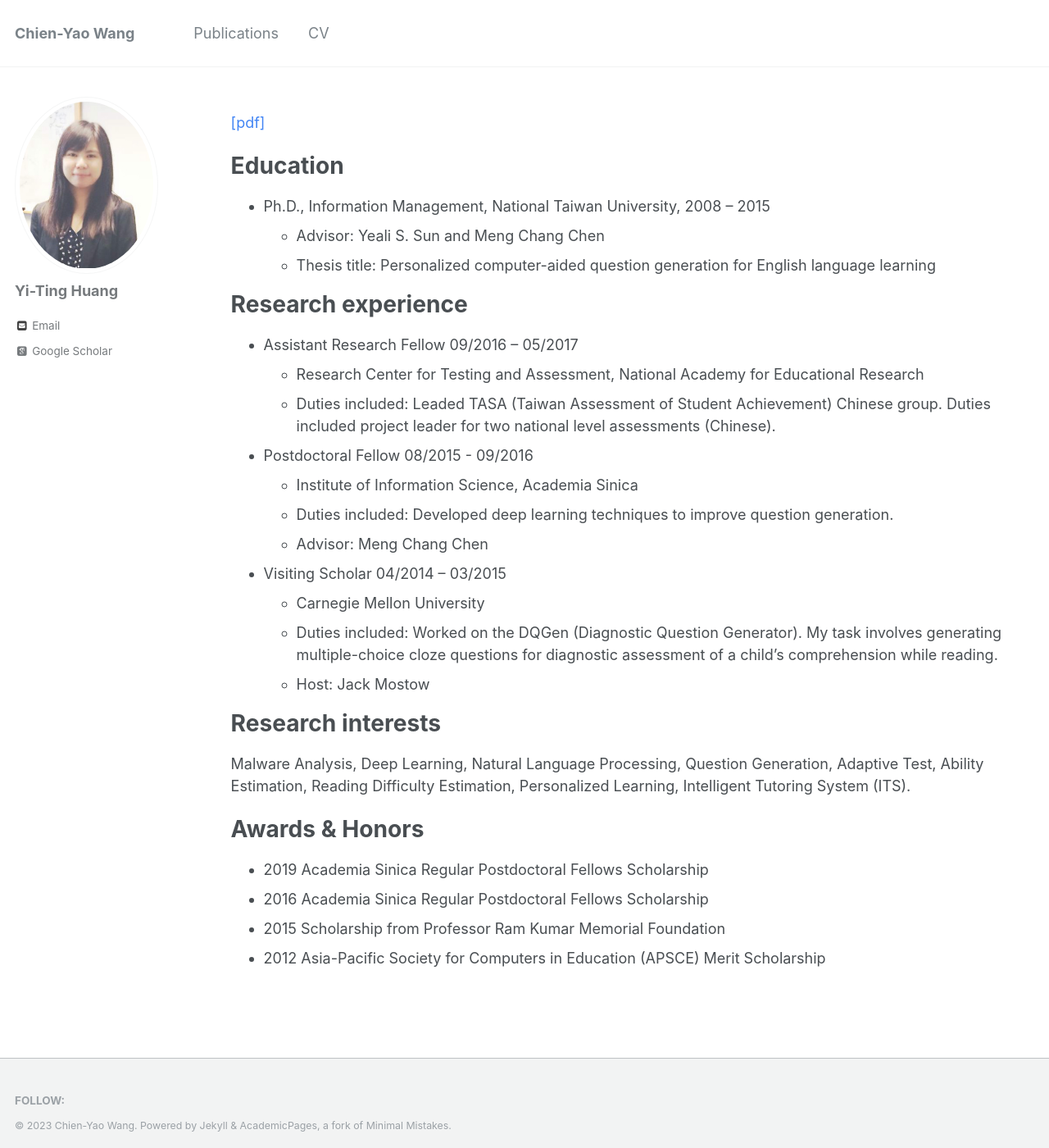
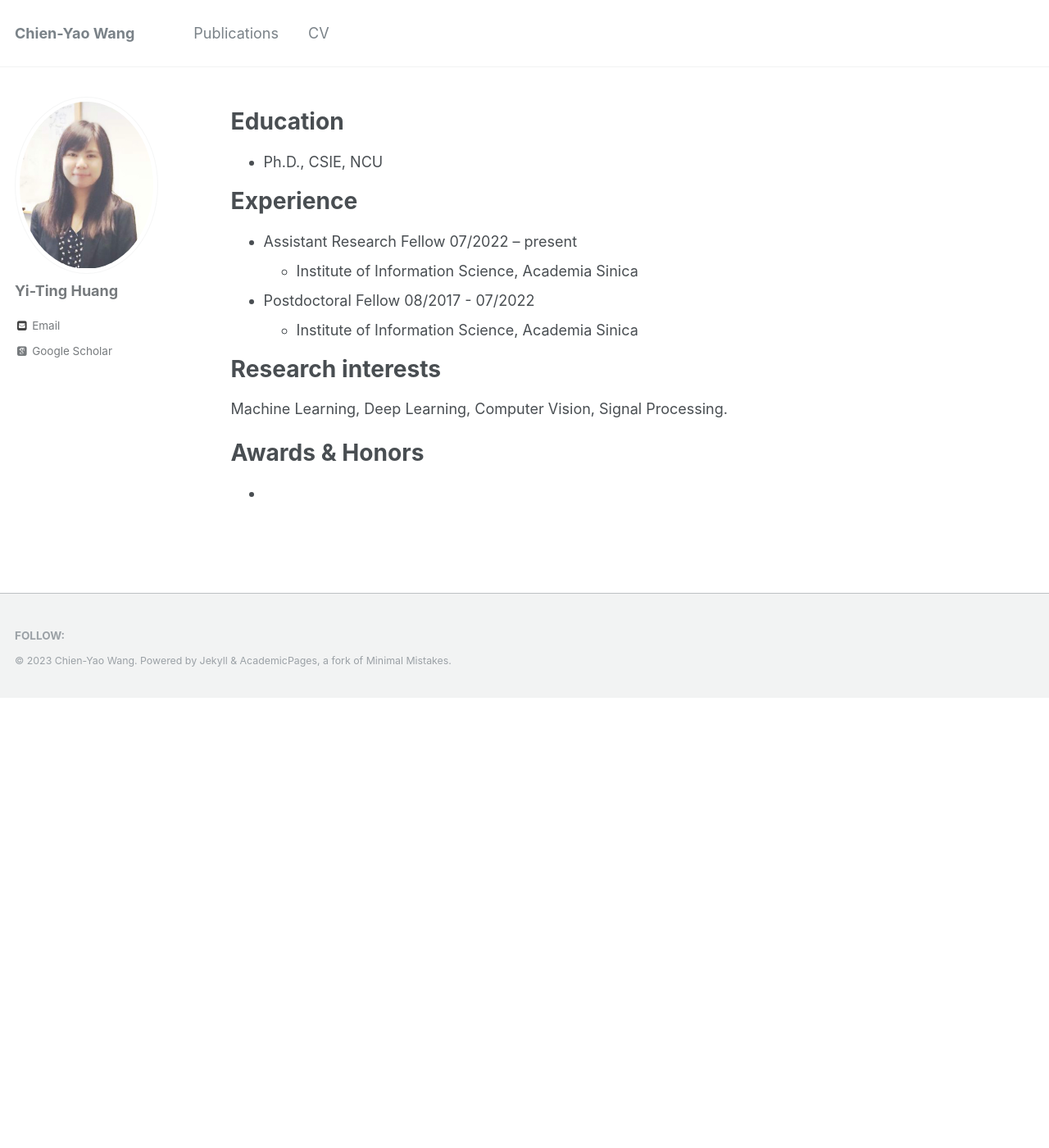
Before and after one commit to WongKinYiu/WongKinYiu.github.io, a Jekyll site: the page built from _pages/cv.md, in a window 1280 px wide and 1400 px high. Shown: the whole window at 82% size. Built offline with Jekyll 4.4.1, drawn with Linux system fonts in a browser that asks for light colours; some web fonts are replaced.

Commit message:
Update cv.md

```diff
--- a/_pages/cv.md
+++ b/_pages/cv.md
@@ -9,38 +9,22 @@ redirect_from:
 
 {% include base_path %}
 
-
-<span style="color:#4285F4">[[pdf]](http://coralythuang.github.io/files/yitinghuang_cv_20181016.pdf)
-
 Education
 ======
-* Ph.D., Information Management, National Taiwan University, 2008 – 2015
-  * Advisor: Yeali S. Sun and Meng Chang Chen
-  * Thesis title: Personalized computer-aided question generation for English language learning
+* Ph.D., CSIE, NCU
 
-Research experience
+Experience
 ======
-* Assistant Research Fellow 09/2016 – 05/2017
-  * Research Center for Testing and Assessment, National Academy for Educational Research
-  * Duties included: Leaded TASA (Taiwan Assessment of Student Achievement) Chinese group. Duties included project leader for two national level assessments (Chinese).
+* Assistant Research Fellow 07/2022 – present
+  * Institute of Information Science, Academia Sinica
 
-* Postdoctoral Fellow 08/2015 - 09/2016
+* Postdoctoral Fellow 08/2017 - 07/2022
   * Institute of Information Science, Academia Sinica
-  * Duties included: Developed deep learning techniques to improve question generation.
-  * Advisor: Meng Chang Chen
-
-* Visiting Scholar 04/2014 – 03/2015
-  * Carnegie Mellon University
-  * Duties included: Worked on the DQGen (Diagnostic Question Generator). My task involves generating multiple-choice cloze questions for diagnostic assessment of a child’s comprehension while reading.
-  * Host: Jack Mostow
 
 Research interests
 ======
-Malware Analysis, Deep Learning, Natural Language Processing, Question Generation, Adaptive Test, Ability Estimation, Reading Difficulty Estimation, Personalized Learning, Intelligent Tutoring System (ITS).
+Machine Learning, Deep Learning, Computer Vision, Signal Processing.
 
 Awards & Honors
 ======
-* 2019 Academia Sinica Regular Postdoctoral Fellows Scholarship
-* 2016 Academia Sinica Regular Postdoctoral Fellows Scholarship
-* 2015 Scholarship from Professor Ram Kumar Memorial Foundation
-* 2012 Asia-Pacific Society for Computers in Education (APSCE) Merit Scholarship
+*
```
